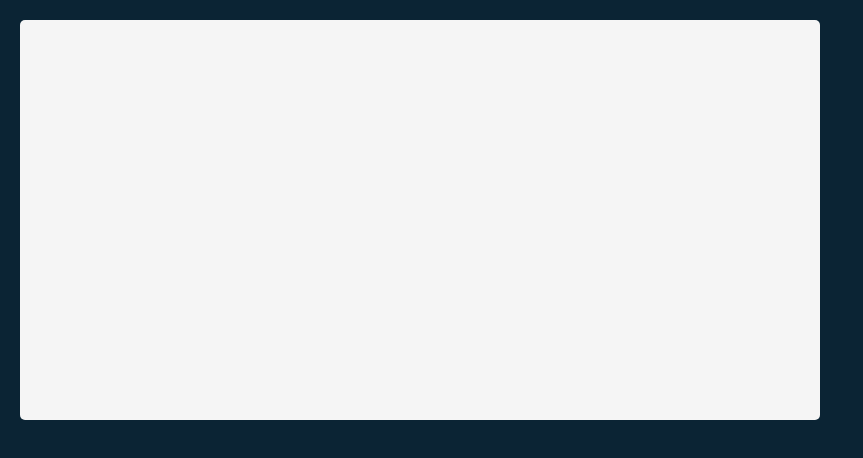
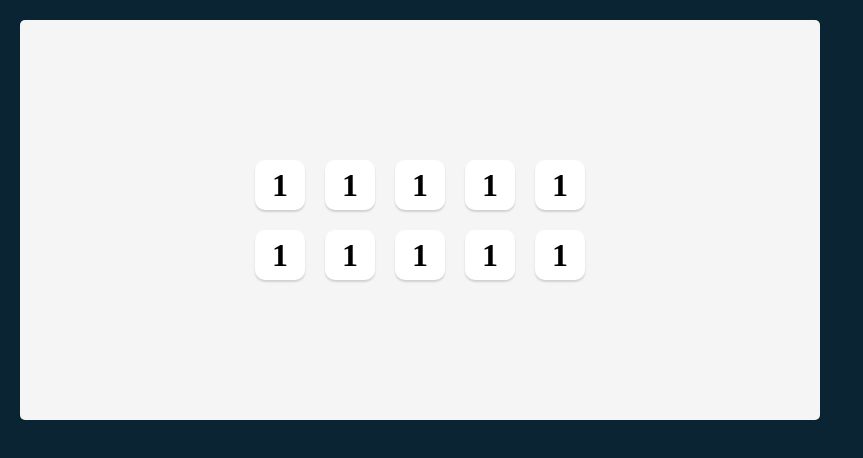
Before and after one commit to OlgaMinaievaWebDev/tenzies, a React (Create React App) app: page / in a window 1280 px wide. Shown: the top 458 px of the page, without its empty margins (0-863 px from the left). Built offline with nearby package versions, Linux system fonts and the light colour scheme.

Commit message:
hard coded random numbers

```diff
--- a/public/index.html
+++ b/public/index.html
@@ -2,7 +2,7 @@
 <html lang="en">
   <head>
     <meta charset="utf-8" />
-    <link rel="icon" href="%PUBLIC_URL%/favicon.ico" />
+
     <meta name="viewport" content="width=device-width, initial-scale=1" />
     <meta name="theme-color" content="#000000" />
     <meta
@@ -14,7 +14,7 @@
       manifest.json provides metadata used when your web app is installed on a
       user's mobile device or desktop. See https://developers.google.com/web/fundamentals/web-app-manifest/
     -->
-    <link rel="manifest" href="%PUBLIC_URL%/manifest.json" />
+
     <!--
       Notice the use of %PUBLIC_URL% in the tags above.
       It will be replaced with the URL of the `public` folder during the build.
--- a/src/App.js
+++ b/src/App.js
@@ -1,3 +1,32 @@
+import Die from "./Die";
 export default function App() {
-  return <main></main>;
+  function allNewDice() {
+    const newDice = [];
+
+    for (let i = 0; i < 10; i++) {
+      const randomDie = Math.ceil(Math.random() * 6);
+      newDice.push(randomDie);
+    }
+    return newDice;
+  }
+
+  console.log(allNewDice());
+  return (
+    <>
+      <main>
+        <div className="dice-container">
+          <Die value="1" />
+          <Die value="1" />
+          <Die value="1" />
+          <Die value="1" />
+          <Die value="1" />
+          <Die value="1" />
+          <Die value="1" />
+          <Die value="1" />
+          <Die value="1" />
+          <Die value="1" />
+        </div>
+      </main>
+    </>
+  );
 }
--- /dev/null
+++ b/src/Die.jsx
@@ -0,0 +1,7 @@
+export default function Die(props) {
+  return (
+    <div className="die-face">
+      <h2 className="die-num">{props.value}</h2>
+    </div>
+  );
+}
--- a/src/index.css
+++ b/src/index.css
@@ -13,4 +13,30 @@
   height: 400px;
   max-width: 800px;
   border-radius: 5px;
+  padding: 20px;
+  display: flex;
+  flex-direction: column;
+  justify-content: center;
+  align-items: center;
 }
+
+.dice-container {
+  display: grid;
+  grid-template: auto auto / repeat(5, 1fr);
+  gap: 20px;
+}
+.die-face {
+  height: 50px;
+  width: 50px;
+  box-shadow: 0px 2px 2px rgba(0, 0, 0, 0.15);
+  border-radius: 10px;
+  display: flex;
+  justify-content: center;
+  align-items: center;
+  cursor: pointer;
+  background-color: white;
+}
+
+.die-num {
+  font-size: 2rem;
+}
```
